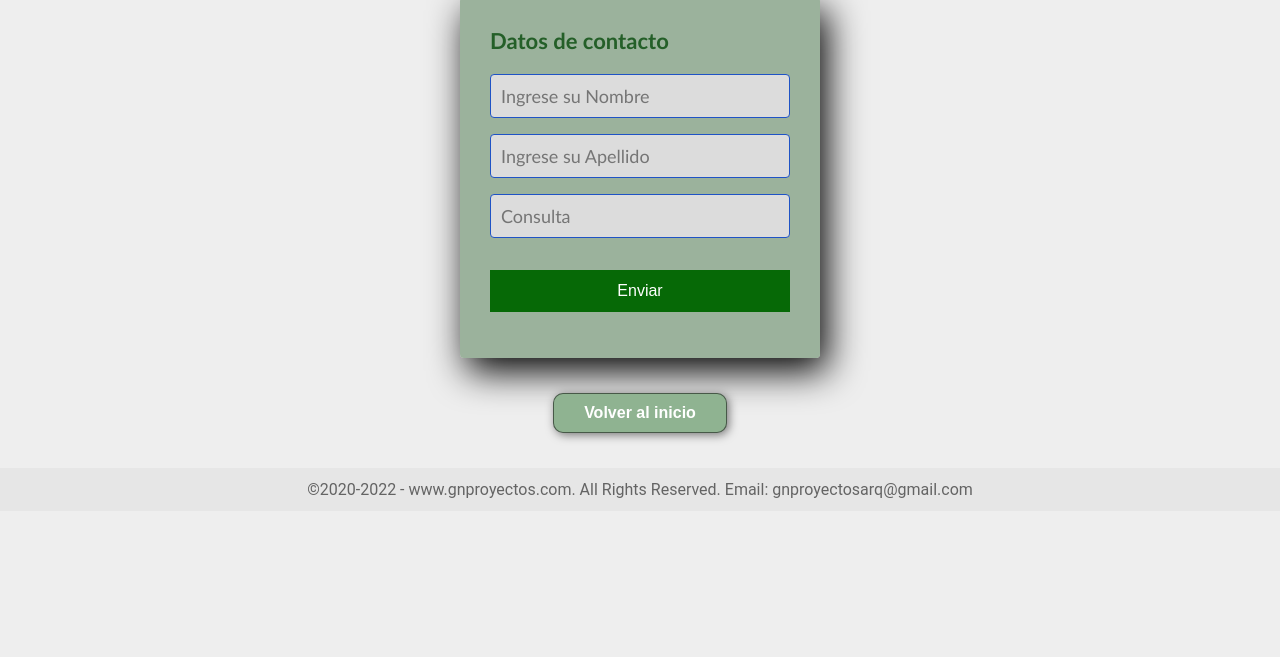
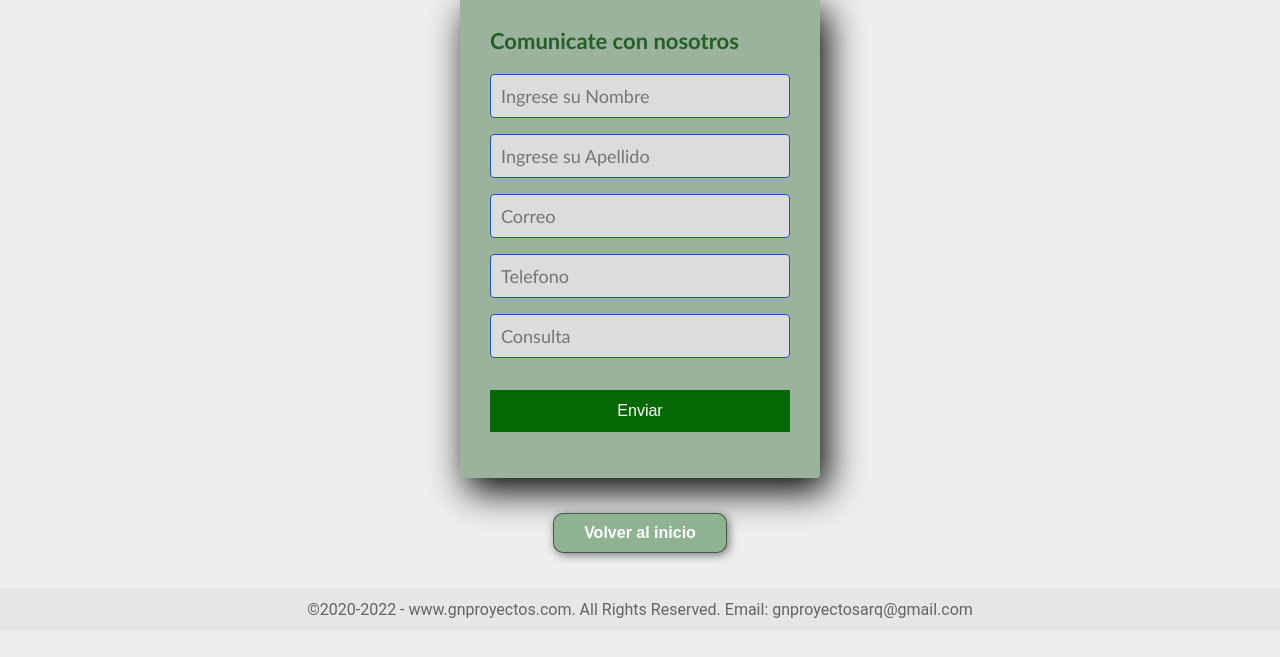
Before and after one commit to gianmelacode/EntregaFinalMelagithub.io, a plain HTML site: page Paginas/contacto.html in a window 1280 px wide. Shown: the part 93-750 px from the top of the page. Drawn offline with Linux system fonts and the light colour scheme.

Commit message:
Entrega Final

```diff
--- a/Paginas/contacto.html
+++ b/Paginas/contacto.html
@@ -27,9 +27,11 @@
 
     <main>
       <section class="form-contact">
-        <h4>Datos de contacto</h4>
+        <h4>Comunicate con nosotros</h4>
         <input class="controls" type="text" name="nombres" id="nombres" placeholder="Ingrese su Nombre">
         <input class="controls" type="text" name="apellidos" id="apellidos" placeholder="Ingrese su Apellido">
+        <input class="controls" type="tex" name="consulta" id="consulta" placeholder="Correo">
+        <input class="controls" type="tex" name="consulta" id="consulta" placeholder="Telefono">
         <input class="controls" type="tex" name="consulta" id="consulta" placeholder="Consulta">
 
         <input class="registro" type="submit" value="Enviar">
```
